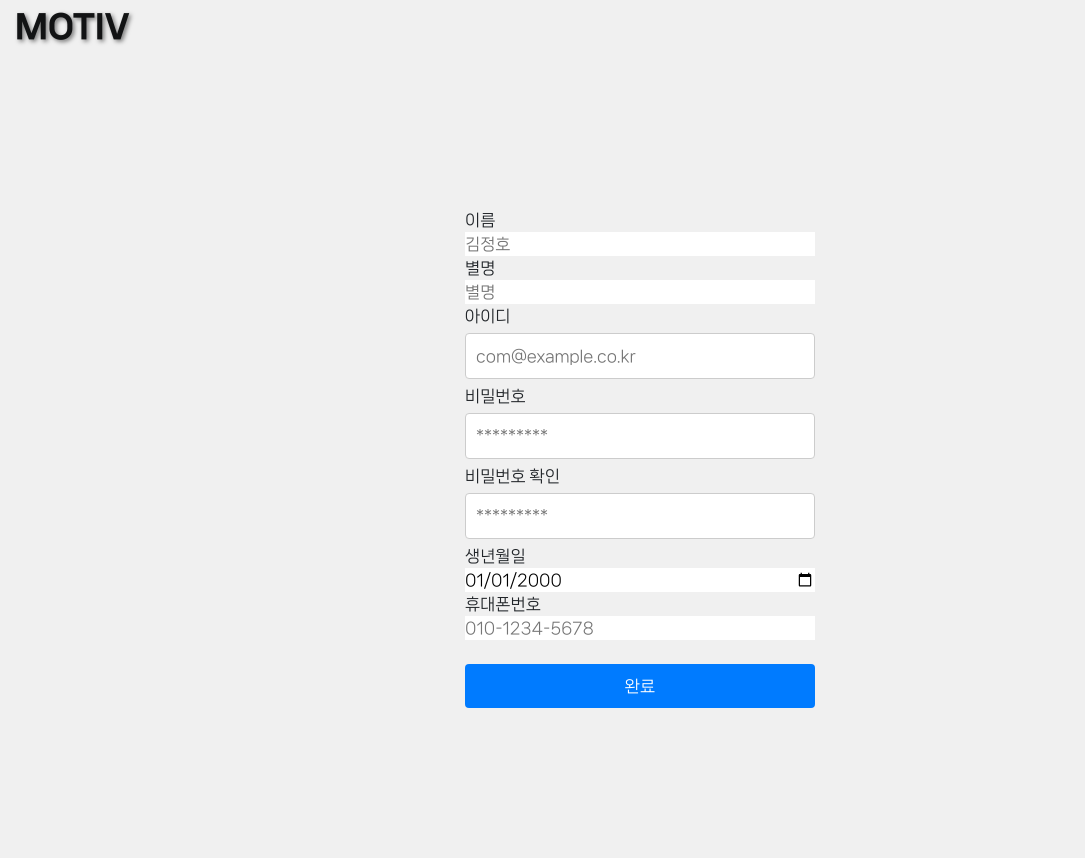
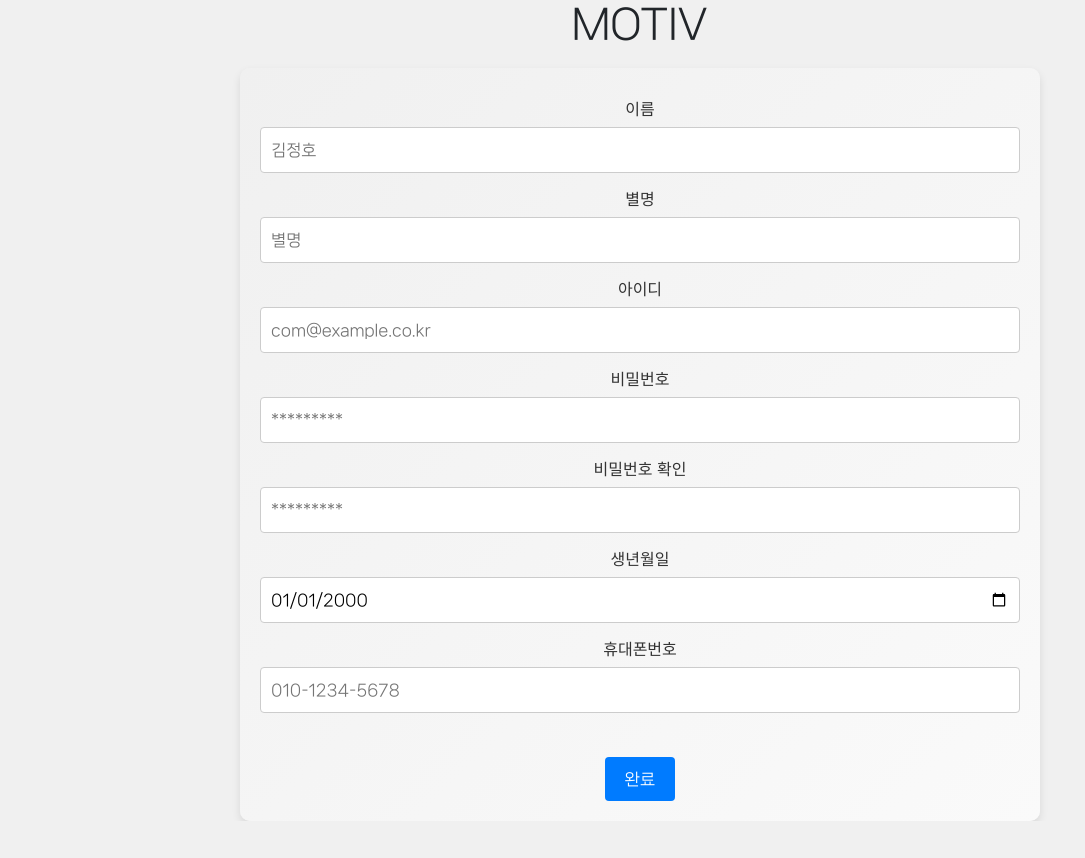
Before and after one commit to sleepyMS/Ai-Smart-Cook, a React (Create React App) app: page /registerpage1 in a window 1280 px wide. Shown: the whole page, without its empty margins (0-1085 px from the left). After the commit the page ends 821 px from the top, so only its background shows below. Built offline with nearby package versions, Linux system fonts and the light colour scheme.

Commit message:
회원가입 페이지 css 수정

```diff
--- a/src/components/Registerpage/Registerpage.css
+++ b/src/components/Registerpage/Registerpage.css
@@ -1,26 +1,118 @@
-body {
-    background-color: #f0f0f0; /* 배경색을 회색(예시)으로 설정 */
+/* Registerpage.css */
+
+/* 전체 컨테이너 스타일 */
+.registerpage-container {
+  max-width: 800px;
+  margin: 0 auto;
+  padding: 20px;
+  font-family: "Arial", sans-serif;
+  background: linear-gradient(135deg, #f0f0f0, #fafafa);
+  border-radius: 10px;
+  box-shadow: 0 4px 8px rgba(0, 0, 0, 0.1);
+  animation: fadeIn 1s ease-in-out;
 }
 
-input[type='email'],
-input[type='password'] {
-    padding: 10px;
-    margin: 5px 0;
-    border: 1px solid #ccc; /* 입력창 테두리 스타일 설정 */
-    border-radius: 4px; /* 입력창 테두리를 둥글게 만듦 */
-    box-sizing: border-box; /* 입력창의 전체 크기를 설정한 패딩 및 테두리를 포함하도록 설정 */
-    width: 100%; /* 입력창이 부모 요소의 100%를 차지하도록 설정 */
+/* 페이드 인 애니메이션 */
+@keyframes fadeIn {
+  from {
+    opacity: 0;
+  }
+  to {
+    opacity: 1;
+  }
 }
 
-button {
-    padding: 10px 20px;
-    background-color: #007bff; /* 버튼 배경색을 파란색(예시)으로 설정 */
-    color: white; /* 버튼 글자색을 흰색으로 설정 */
-    border: none; /* 버튼 테두리 없음 */
-    border-radius: 4px; /* 버튼을 둥글게 만듦 */
-    cursor: pointer; /* 마우스를 올렸을 때 포인터 모양으로 변경 */
+/* 헤더 로고 스타일 */
+.register-header_logo {
+  text-align: center;
+  margin-bottom: 20px;
 }
 
-button:hover {
-    background-color: #0056b3; /* 버튼에 마우스를 올렸을 때 배경색 변경 */
+.register-header_logo a {
+  text-decoration: none;
+  color: #070707;
+  transition: color 0.3s;
 }
+
+.register-header_logo span:hover {
+  color: #636363;
+  cursor: pointer;
+}
+
+/* 폼 스타일 */
+.register-form {
+  display: flex;
+  flex-direction: column;
+  align-items: center;
+}
+
+/* 입력 필드 스타일 */
+.register-form input[type="text"],
+.register-form input[type="email"],
+.register-form input[type="password"],
+.register-form input[type="date"] {
+  padding: 10px;
+  margin: 5px 0;
+  border: 1px solid #ccc;
+  border-radius: 4px;
+  box-sizing: border-box;
+  width: 100%;
+  background: #fff;
+  transition: background 0.3s;
+}
+
+.register-form input[type="text"]:focus,
+.register-form input[type="email"]:focus,
+.register-form input[type="password"]:focus,
+.register-form input[type="date"]:focus {
+  background: #e9ecef;
+}
+
+/* 라벨 스타일 */
+.register-form label {
+  font-weight: bold;
+  margin-top: 10px;
+  color: #333;
+}
+
+/* 버튼 스타일 */
+.register-form button {
+  padding: 10px 20px;
+  margin-top: 15px;
+  background-color: #007bff;
+  color: white;
+  border: none;
+  border-radius: 4px;
+  cursor: pointer;
+  transition: background-color 0.3s, transform 0.3s;
+}
+
+.register-form button:hover {
+  background-color: #0056b3;
+  transform: scale(1.05);
+}
+
+/* 반응형 디자인을 위한 미디어 쿼리 */
+@media screen and (max-width: 768px) {
+  .registerpage-container {
+    width: 90%;
+    padding: 10px;
+  }
+
+  .register-form input[type="text"],
+  .register-form input[type="email"],
+  .register-form input[type="password"],
+  .register-form input[type="date"] {
+    width: 100%;
+    font-size: 1em;
+  }
+
+  .register-form button {
+    padding: 8px 16px;
+    font-size: 1em;
+  }
+}
+
+body {
+  background-color: #f0f0f0; /* 배경색을 회색(예시)으로 설정 */
+}
--- a/src/components/Registerpage/Registerpage1.jsx
+++ b/src/components/Registerpage/Registerpage1.jsx
@@ -2,6 +2,7 @@ import React, { useState, useRef } from "react";
 import { useNavigate } from "react-router-dom";
 import "./Registerpage.css";
 import axios from "axios";
+import { Link } from "react-router-dom";
 
 const Registerpage1 = () => {
   const navigate = useNavigate();
@@ -17,7 +18,8 @@ const Registerpage1 = () => {
   const handleBirthDateChange = (e) => {
     setBirthDate(e.target.value);
   };
-  //폰 번호 유효성 검사
+
+  // 폰 번호 유효성 검사
   const handlePhoneNumberChange = (e) => {
     const value = e.target.value;
     const formattedPhoneNumber = value.replace(/\D/g, "");
@@ -91,24 +93,13 @@ const Registerpage1 = () => {
 
   return (
     <>
-      <h1 className="header_logo">
-        <a href="/">
+      <Link to="/">
+        <h1 className="register-header_logo">
           <span>MOTIV</span>
-        </a>
-      </h1>
-      <div
-        style={{
-          display: "flex",
-          justifyContent: "center",
-          alignItems: "center",
-          width: "100%",
-          height: "100vh",
-        }}
-      >
-        <form
-          style={{ display: "flex", flexDirection: "column" }}
-          onSubmit={onSubmit}
-        >
+        </h1>
+      </Link>
+      <div className="registerpage-container">
+        <form className="register-form" onSubmit={onSubmit}>
           <label>이름</label>
           <input type="text" placeholder="김정호" ref={nameRef} required />
           <label>별명</label>
```
